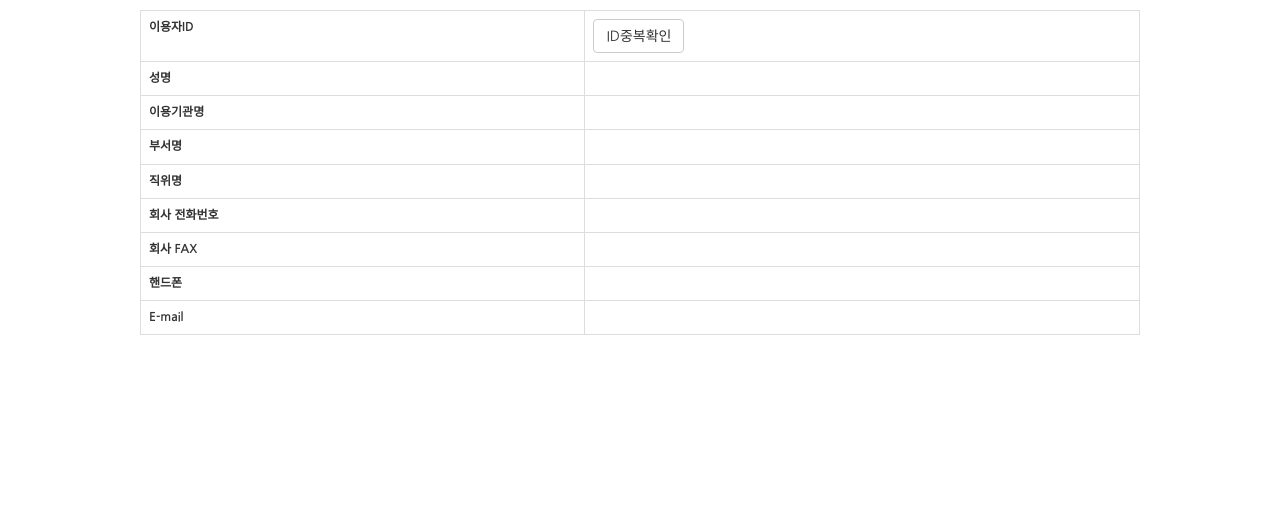
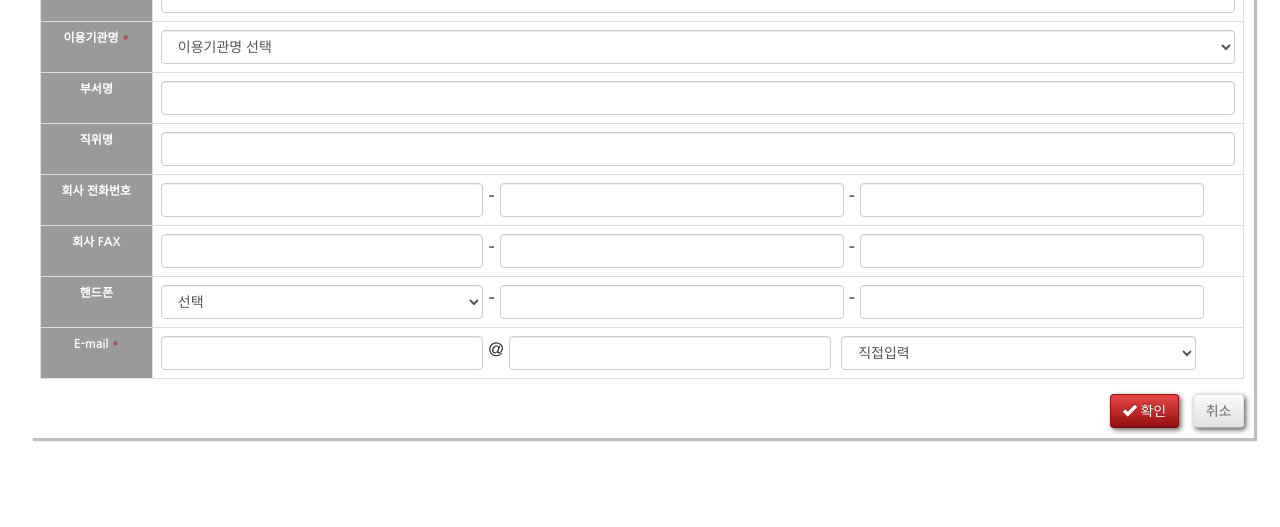
Before and after one commit to ci-one/2014.08.27.gntel.threshold, a website: page app/views/contents/052_S_1100_user.add.html in a window 1280 px wide. Shown: the part 273-800 px from the top of the page. Drawn offline with nearby package versions, Linux system fonts and the light colour scheme; some packages are replaced by stand-ins of ours; files that its build step writes are made by us from their sources; no server answers; a script that the page names is missing.

Commit message:
css/user_add cmt

```diff
--- a/app/styles/layout/contents.css
+++ b/app/styles/layout/contents.css
@@ -94,6 +94,24 @@
   text-shadow: 0 -1px 0 rgba(0, 0, 0, 0.46);
   -webkit-font-smoothing: antialiased;
   box-shadow: 2px 2px 5px #62615f;
+}
+
+.btn-base {
+    box-shadow: 2px 2px 5px #62615f;
+    background: #e0e0e0;
+    background-color: #e0e0e0 !important;
+    background-repeat: repeat-x;
+    filter: progid:dximagetransform.microsoft.gradient(startColorstr="#eb4646", endColorstr="#930f0f");
+    background-image: -khtml-gradient(linear, left top, left bottom, #fafafa, to(#e0e0e0));
+    background-image: -moz-linear-gradient(top, #fafafa, #e0e0e0);
+    background-image: -ms-linear-gradient(top, #fafafa, #e0e0e0);
+    background-image: -webkit-gradient(linear, left top, left bottom, color-stop(0%, #fafafa), color-stop(100%, #e0e0e0));
+    background-image: -webkit-linear-gradient(top, #fafafa, #e0e0e0);
+    background-image: -o-linear-gradient(top, #fafafa, #e0e0e0);
+    background-image: linear-gradient(#fafafa, #e0e0e0);
+    border-color: #e0e0e0 #e0e0e0 #adadad;
+    color: #6c6c6c !important;
+    -webkit-font-smoothing: antialiased;
 }
 .title-option {
   color: white;
--- a/app/views/contents/052_S_1100_user.add.html
+++ b/app/views/contents/052_S_1100_user.add.html
@@ -11,100 +11,161 @@
     <meta charset="utf-8">
     <meta http-equiv="X-UA-Compatible" content="IE=edge">
     <base href="/">
-    <title>GNTEL - 대림산업</title>
+    <title>이용자 회원 가입</title>
     <meta name="description" content="">
     <meta name="viewport" content="width=device-width">
     <!-- Place favicon.ico and apple-touch-icon.png in the root directory -->
     <!-- build:css(app) styles/vendor.css -->
     <!-- bower:css -->
-    <link rel="stylesheet" href="../../bower_components/bootstrap/dist/css/bootstrap.css" />
+    <link rel="stylesheet" href="bower_components/bootstrap/dist/css/bootstrap.css"/>
     <!-- endbower -->
     <!-- endbuild -->
     <!-- build:css({.tmp,app}) styles/main.css -->
     <link rel="stylesheet" href="../../styles/main.css">
+    <link rel="stylesheet" href="../../styles/layout/contents.css">
+    <link rel="stylesheet" href="../../styles/layout/login.css">
     <!-- endbuild -->
 </head>
-<body ng-app="gntelCqmsApp" ng-controller="MainCtrl">
-<link rel="stylesheet" href="../../styles/layout/login.css">
+<body ng-app="gntelCqmsApp">
 
-<div class="login center-block">
-        <div class="row login-header">
-            <div class="pull-left">
-                <img src="../../images/logo/gnt-logo.png">
+<div class="contents-layout login-add" style="width:98%; height: 500px">
+    <!-- title ▼ -->
+    <div class="title-option">
+        　　　이용자 가입
     </div>
-            <div class="pull-right">
-                <h2>이용자 가입</h2>
-            </div>
-        </div>
+    <!-- title ▲ -->
+
+    <!-- contents ▼ -->
+    <div class="contents-background ">
+        <p style="padding-left:15px;"><strong class="text-danger">*</strong> 표시는 필수 입력 항목입니다.</p>
+        <!-- table ▼ -->
         <table class="table table-bordered remove-margin">
             <tbody>
             <tr>
-            <th class="list-header-option">이용자ID</th>
-            <td class="list-contents-option"> <btn class="btn btn-default input-group-btn-custom">ID중복확인</btn></td>
+                <th class="list-header-option text-center">이용자ID <strong class="text-danger">*</strong></th>
+                <td>
+                    <input type="id" class="form-control" style="float:left; width: 84%"/>
+                    <btn class="btn btn-sm btn-default" style="float:left; margin-top: 1px;margin-left:10px; box-shadow: 1px 2px 3px #999;">ID중복확인</btn>
+                </td>
             </tr>
             <tr>
-            <th class="list-header-option">성명</th>
-            <td class="list-contents-option"> </td>
+                <th class="list-header-option text-center">비밀번호 <strong class="text-danger">*</strong></th>
+                <td><input type="password" class="form-control" placeholder="8~18자의 영문, 숫자 조합"/></td>
             </tr>
             <tr>
-            <th class="list-header-option">이용기관명</th>
-            <td> </td>
+                <th class="list-header-option text-center">비밀번호확인 <strong class="text-danger">*</strong></th>
+                <td><input type="password" class="form-control"/></td>
             </tr>
             <tr>
-            <th class="list-header-option">부서명</th>
-            <td> </td>
+                <th class="list-header-option text-center">성명 <strong class="text-danger">*</strong></th>
+                <td><input type="text" class="form-control"/></td>
             </tr>
             <tr>
-            <th class="list-header-option">직위명</th>
-            <td> </td>
+                <th class="list-header-option text-center">이용기관명 <strong class="text-danger">*</strong></th>
+                <td><select class="form-control">
+                    <option>이용기관명 선택</option>
+                    <option>2</option>
+                    <option>3</option>
+                    <option>4</option>
+                    <option>5</option>
+                </select></td>
             </tr>
             <tr>
-            <th class="list-header-option">회사 전화번호</th>
-            <td> </td>
+                <th class="list-header-option text-center">부서명</th>
+                <td><input type="text" class="form-control"/></td>
             </tr>
             <tr>
-            <th class="list-header-option">회사 FAX</th>
-            <td> </td>
+                <th class="list-header-option text-center">직위명</th>
+                <td><input type="text" class="form-control"/></td>
             </tr>
             <tr>
-            <th class="list-header-option">핸드폰</th>
-            <td> </td>
+                <th class="list-header-option text-center">회사 전화번호</th>
+                <td>
+                    <input type="text" class="form-control" style="float:left; width:30%"/>
+                    <span style="float:left; font-size:18px; margin:2px 5px">-</span>
+                    <input type="text" class="form-control" style="float:left; width:32%"/>
+                    <span style="float:left; font-size:18px; margin:2px 5px">-</span>
+                    <input type="text" class="form-control" style="float:left; width:32%"/>
+                </td>
             </tr>
             <tr>
-            <th class="list-header-option">E-mail</th>
-            <td> </td>
+                <th class="list-header-option text-center">회사 FAX</th>
+                <td>
+                    <input type="text" class="form-control" style="float:left; width:30%"/>
+                    <span style="float:left; font-size:18px; margin:2px 5px">-</span>
+                    <input type="text" class="form-control" style="float:left; width:32%"/>
+                    <span style="float:left; font-size:18px; margin:2px 5px">-</span>
+                    <input type="text" class="form-control" style="float:left; width:32%"/>
+                </td>
             </tr>
-
+            <tr>
+                <th class="list-header-option text-center">핸드폰</th>
+                <td>
+                    <select class="form-control" style="float:left; width:30%">
+                        <option>선택</option>
+                        <option>010</option>
+                        <option>011</option>
+                    </select>
+                    <span style="float:left; font-size:18px; margin:2px 5px">-</span>
+                    <input type="text" class="form-control" style="float:left; width:32%"/>
+                    <span style="float:left; font-size:18px; margin:2px 5px">-</span>
+                    <input type="text" class="form-control" style="float:left; width:32%"/>
+                </td>
+            </tr>
+            <tr>
+                <th class="list-header-option text-center">E-mail <strong class="text-danger">*</strong></th>
+                <td>
+                    <input type="EMAIL" class="form-control" style="float:left; width:30%"/>
+                    <span style="float:left; font-size:18px; margin:2px 5px">@</span>
+                    <input type="EMAIL" class="form-control" style="float:left; width:30%"/>
+                    <select class="form-control" style="float:left; margin-left: 10px; width:33%">
+                        <option>직접입력</option>
+                        <option>naver.com</option>
+                        <option>nate.com</option>
+                        <option>daum.net</option>
+                        <option>paran.com</option>
+                        <option>yahoo.co.kr</option>
+                        <option>empal.com</option>
+                        <option>hanmir.com</option>
+                        <option>hotmail.com</option>
+                        <option>korea.com</option>
+                    </select>
+                </td>
+            </tr>
             </tbody>
         </table>
+
+        <div class="row" style="margin-top: 15px;">
+            <div class="pull-right">
+                <button class="btn btn-style"><span class="glyphicon glyphicon-ok"></span> 확인</button>
+                <button class="btn btn-base" style="margin-left:10px;"> 취소</button>
             </div>
-
-
-
-
+        </div>
+    </div>
+</div>
 
 
 <!-- build:js(app) scripts/vendor.js -->
 <!-- bower:js -->
-<script src="../../bower_components/jquery/dist/jquery.js"></script>
-<script src="../../bower_components/angular/angular.js"></script>
-<script src="../../bower_components/angular-resource/angular-resource.js"></script>
-<script src="../../bower_components/angular-cookies/angular-cookies.js"></script>
-<script src="../../bower_components/angular-sanitize/angular-sanitize.js"></script>
-<script src="../../bower_components/angular-route/angular-route.js"></script>
-<script src="../../bower_components/bootstrap/dist/js/bootstrap.js"></script>
-<script src="../../bower_components/angular-bootstrap/ui-bootstrap-tpls.js"></script>
+<script src="bower_components/jquery/dist/jquery.js"></script>
+<script src="bower_components/angular/angular.js"></script>
+<script src="bower_components/angular-resource/angular-resource.js"></script>
+<script src="bower_components/angular-cookies/angular-cookies.js"></script>
+<script src="bower_components/angular-sanitize/angular-sanitize.js"></script>
+<script src="bower_components/angular-route/angular-route.js"></script>
+<script src="bower_components/bootstrap/dist/js/bootstrap.js"></script>
+<script src="bower_components/angular-bootstrap/ui-bootstrap-tpls.js"></script>
 <!-- endbower -->
 <!-- endbuild -->
 
 <!-- build:js({.tmp,app}) scripts/scripts.js -->
-<script src="../../scripts/app.js"></script>
+<script src="scripts/app.js"></script>
 <script src="scripts/services/code.services.js"></script>
 <script src="scripts/services/user.manage.services.js"></script>
 <script src="scripts/services/user.access.services.js"></script>
 <script src="scripts/services/user.org.services.js"></script>
-<script src="../../scripts/controllers/main.js"></script>
-<script src="../../scripts/controllers/user.manage.controller.js"></script>
+<script src="scripts/controllers/main.js"></script>
+<script src="scripts/controllers/user.manage.controller.js"></script>
 <script src="scripts/controllers/user.access.controller.js"></script>
 <script src="scripts/controllers/user.org.controller.js"></script>
 <!-- endbuild -->
```
Lines whose indentation alone changed are shown as unchanged.
